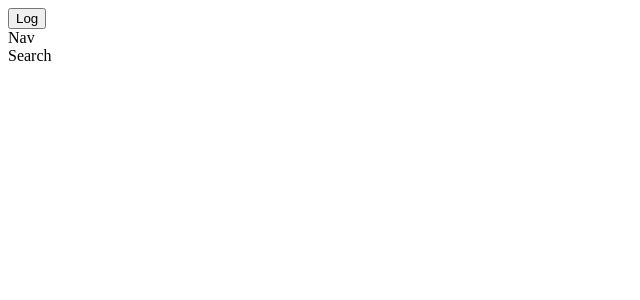
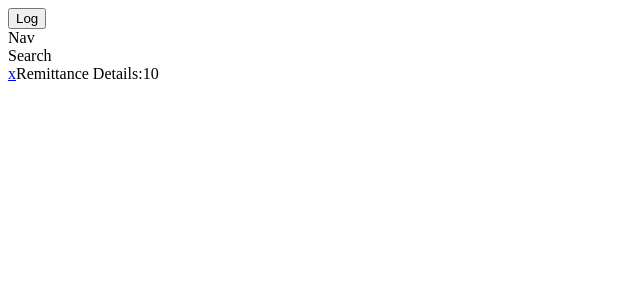
Before and after one commit to SiimonStark/finTech_SampleApp, a React (Create React App) app in the folder client/: page /Remittance/1 in a window 1280 px wide. Shown: the top 300 px of the page, without its empty margins (0-640 px from the left). Built offline with nearby package versions, Linux system fonts and the light colour scheme; no server answers.

Commit message:
ReactRouter: establish route page w/ invoiceId

```diff
--- a/client/src/components/App/App.js
+++ b/client/src/components/App/App.js
@@ -1,8 +1,10 @@
 import React, { useState, useEffect } from 'react';
-import { Route, Switch } from 'react-router-dom';
+import { Route, Switch, useParams } from 'react-router-dom';
 import axios from 'axios';
 
 import Dashboard from '../Dashboard/Dashboard';
+import Card from '../Card/Card';
+import Remittance from '../Remittance/Remittance';
 
 function App() {
   const [payees, setPayee] = useState([]);
@@ -15,17 +17,44 @@ function App() {
     console.log('MADE REQUEST')
   }, [])
 
+  const findPayment = (id) => {
+    console.log('Start Route to Payment');
+    const result = payees.find(payee => payee.Payment.PAN === id);
+    return result.Payment;
+  }
+
+  // const findRemittance = (Data) => {
+  //   console.log('Start Route to Remittance')
+  //   console.log(id)
+  //   let {id} = useParams();
+  //   console.log('Route Data', Data)
+  //   const result = payees.find(payee => payee.Remittance.includes((remit) => remit.InvoiceNo === Data));
+
+  //   console.log('Result => ', result);
+  //   return result.Remittance;
+  // }
+
   return (
     <div className="App">
-      <button onClick={()=> console.log(payees)}>Log</button>
-      <aside>
-        Nav
-      </aside>
-      <header>
-        Search
-      </header>
+      <button onClick={() => console.log(payees)}>Log</button>
+      <aside>Nav</aside>
+      <header>Search</header>
       <Switch>
-        <Route exact path="/" render={() => <Dashboard payees={payees} />} />
+        <Route path="/" exact render={() => <Dashboard payees={payees} />} />
+        <Route
+          path="/Payment/:id"
+          exact
+          render={match => (
+            <Card payment={findPayment(match.params)} />
+          )}
+        />
+        <Route
+          path="/Remittance/:id"
+          exact
+          render={match => (
+            <Remittance data={payees} />
+          )}
+        />
       </Switch>
     </div>
   );
--- /dev/null
+++ b/client/src/components/Card/Card.js
@@ -0,0 +1,20 @@
+import React, {useEffect} from 'react';
+import {Link} from 'react-router-dom';
+
+const Card = ({payment}) => {
+
+  useEffect(()=> {
+    console.log('Render CARD')
+  });
+
+  return (
+    <div className="overlay">
+      <section className="modal Card">
+        <Link to="/">x</Link>
+        <h2>Card</h2>
+      </section>
+    </div>
+  );
+}
+
+export default Card;
--- a/client/src/components/Profile/Profile.js
+++ b/client/src/components/Profile/Profile.js
@@ -1,4 +1,5 @@
 import React, {useState} from 'react';
+import {Link} from 'react-router-dom';
 
 const Profile = ({Payee, Payment, Remittance}) => {
   const [showPAN, setShowPAN] = useState(false);
@@ -78,10 +79,12 @@ const Profile = ({Payee, Payment, Remittance}) => {
       </article>
       <article className="Profile--card">
         <div className="card">
-          <p className="card--name">{Payee.Name}</p>
-          {buildPAN()}
-          <p className="card--expire">Exp: {Payment.Exp}</p>
-          <p className="card--cvv">CVV: {Payment.CVV}</p>
+          <Link to={`/Card/${Payment.PAN}`}>
+            <p className="card--name">{Payee.Name}</p>
+            {buildPAN()}
+            <p className="card--expire">Exp: {Payment.Exp}</p>
+            <p className="card--cvv">CVV: {Payment.CVV}</p>
+          </Link>
         </div>
       </article>
     </section>
--- /dev/null
+++ b/client/src/components/Remittance/Remittance.js
@@ -0,0 +1,40 @@
+import React, {useState, useEffect} from 'react';
+import {Link, useParams} from 'react-router-dom';
+
+const Remittance = ({data}) => {
+  let {id} = useParams();
+
+  const findRemittance = () => {
+    console.log(data)
+    let result;
+    let payee = data.find((payee) => payee.Remittance.find(item => item.InvoiceNo == id));
+    console.log('payee =>', payee)
+    result = payee.Remittance.find(item => item.InvoiceNo == id);
+    console.log('RESULT =>', result)
+
+    return buildRemittance(result);
+  }
+
+  const buildRemittance = (rem) => {
+    return (
+      <article>
+        <p>{rem.PayorName}{rem.InvoiceNo}</p>
+      </article>
+    )
+  }
+
+  return (
+    <div className="overlay">
+      <section className="modal Remittance">
+        <Link to="/">x</Link>
+        {/* <button onClick={logParams}>LOG params</button> */}
+        Remittance Details:
+        {id}
+        {data.length && findRemittance()}
+        {/* <p>{data.InvoiceNo}</p> */}
+      </section>
+    </div>
+  )
+}
+
+export default Remittance;
--- a/client/src/components/Transactions/Transactions.js
+++ b/client/src/components/Transactions/Transactions.js
@@ -1,9 +1,19 @@
 import React from 'react';
+import {Link} from 'react-router-dom';
 
-const Transactions = () => {
+const Transactions = ({Remittance}) => {
+
+  const buildTransaction = () => {
+    return (
+      <p>{Remittance.PayorName}{Remittance.InvoiceNo}{Remittance.Amount}</p>
+    )
+  }
+
   return (
     <section className="Transactions">
-      Remittance
+      <Link to={`/Remittance/${Remittance.InvoiceNo}`}>
+        {buildTransaction()}
+      </Link>
     </section>
   )
 }
```
